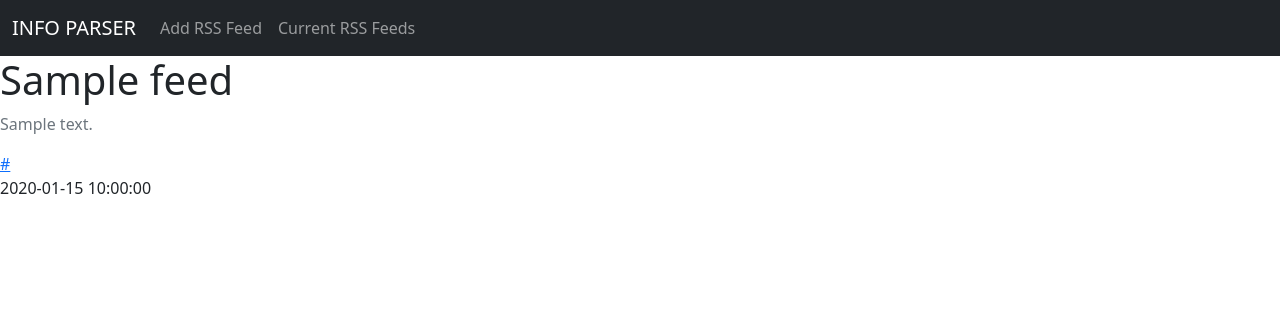
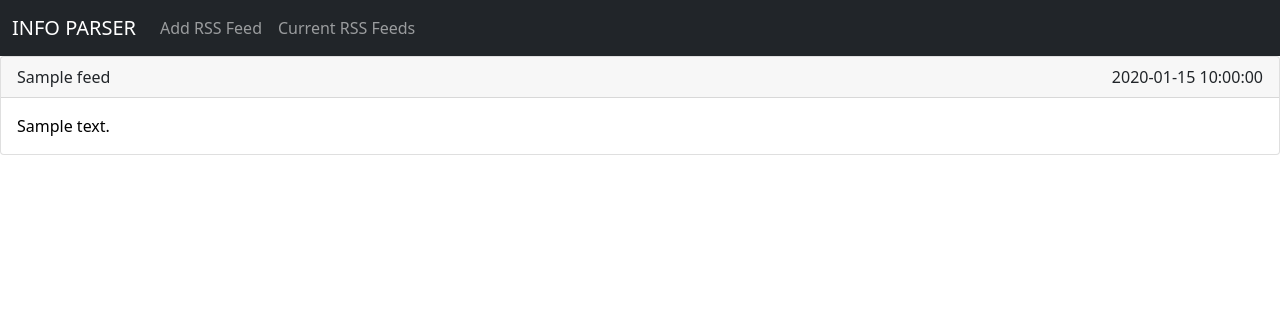
Before and after one commit to paraggoyal28/info-parser, a Flask app: template app/templates/home.html in a window 1280 px wide. Shown: the top 316 px of the page. Run offline with Flask 2, Linux system fonts and the light colour scheme; the template is opened without the code that fills it: most values are stand-ins (such as "Sample title", 1, 10 or a date in 2020).

Commit message:
correct the display in current feeds and home page

```diff
--- a/app/app.py
+++ b/app/app.py
@@ -56,11 +56,9 @@ db.session.commit()
 @app.route("/home")
 def home():
     feeds = []
-    print(session['url'])
-    if session['url'] is not None:
+    if 'url' in session and session['url'] is not None:
         url = RSSUrl.query.filter_by(url=session['url']).first()
         feeds = url and url.rssitems
-    print(feeds)
     return render_template('home.html', feeds=feeds or [])
 
 
@@ -93,11 +91,20 @@ def add_url():
         return render_template('form.html', error=None)
 
 
-@app.route("/urls", methods=['GET'])
+@app.route("/urls", methods=['GET', 'POST'])
 def fetch_urls():
-    urls = RSSUrl.query.all()
-    print(urls)
-    return render_template('display.html', urls=urls)
+    if request.method == 'POST':
+        try:
+            feed_url = request.form['url']
+            url = RSSUrl.query.filter_by(url=feed_url).first()
+            if(url is not None):
+                session['url'] = url.url
+                return redirect(url_for('home'))
+        except Exception:
+            return redirect(url_for('home'))
+    else:
+        urls = RSSUrl.query.all()
+        return render_template('display.html', urls=urls)
 
 
 if __name__ == "__main__":
--- a/app/static/css/app.css
+++ b/app/static/css/app.css
@@ -9,3 +9,21 @@
 #rssfeedbutton {
     margin-left: 10px;
 }
+
+#urlSpan{
+    cursor:pointer;
+}
+
+#feed {
+    margin-bottom: 10px;
+}
+
+#feedbody {
+    color:black;
+    text-decoration: none;
+}
+
+#feedtitle {
+    display: flex;
+    justify-content: space-between;
+}
--- a/app/templates/home.html
+++ b/app/templates/home.html
@@ -9,7 +9,7 @@
     <!-- Bootstrap CSS -->
     <link href="https://cdn.jsdelivr.net/npm/bootstrap@5.0.2/dist/css/bootstrap.min.css" rel="stylesheet"
         integrity="sha384-EVSTQN3/azprG1Anm3QDgpJLIm9Nao0Yz1ztcQTwFspd3yD65VohhpuuCOmLASjC" crossorigin="anonymous">
-
+    <link rel="stylesheet" href="../static/css/app.css">
     <title>Rss Feed Reader</title>
 </head>
 
@@ -37,10 +37,15 @@
     </nav>
 
     {% for feed in feeds %}
-    <h1 class="text">{{feed.title}}</h1>
-    <p class="text text-secondary">{{feed.description}}</p>
-    <a class="text text-primary">{{feed.link}}</a>
-    <p class="text">{{feed.pubDate}}</p>
+    <div id="feed" class="card">
+        <div class="card-header" id="feedtitle">
+            <span>{{feed.title}}</span>
+            <span>{{feed.pubDate}}</span>
+        </div>
+        <a href="{{feed.link}}" class="card-body text" id="feedbody">
+            <p class="card-text">{{feed.description}}</p>
+        </a>
+    </div>
     {% endfor %}
 
 
```
Also changed, not shown: app/templates/display.html (+4 -9 lines).
